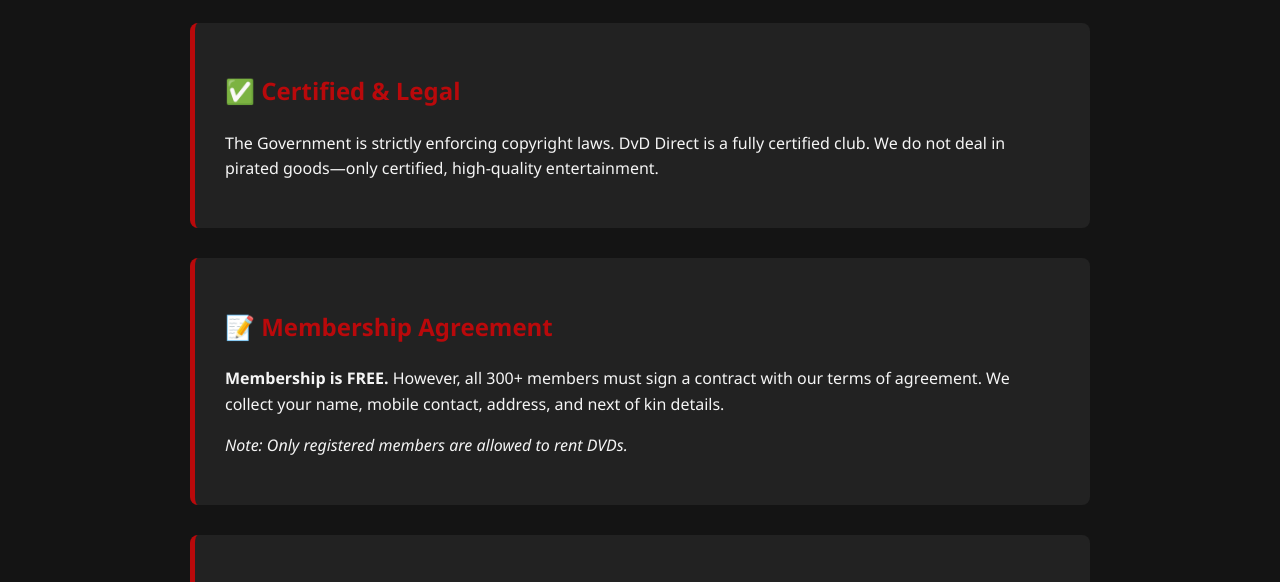
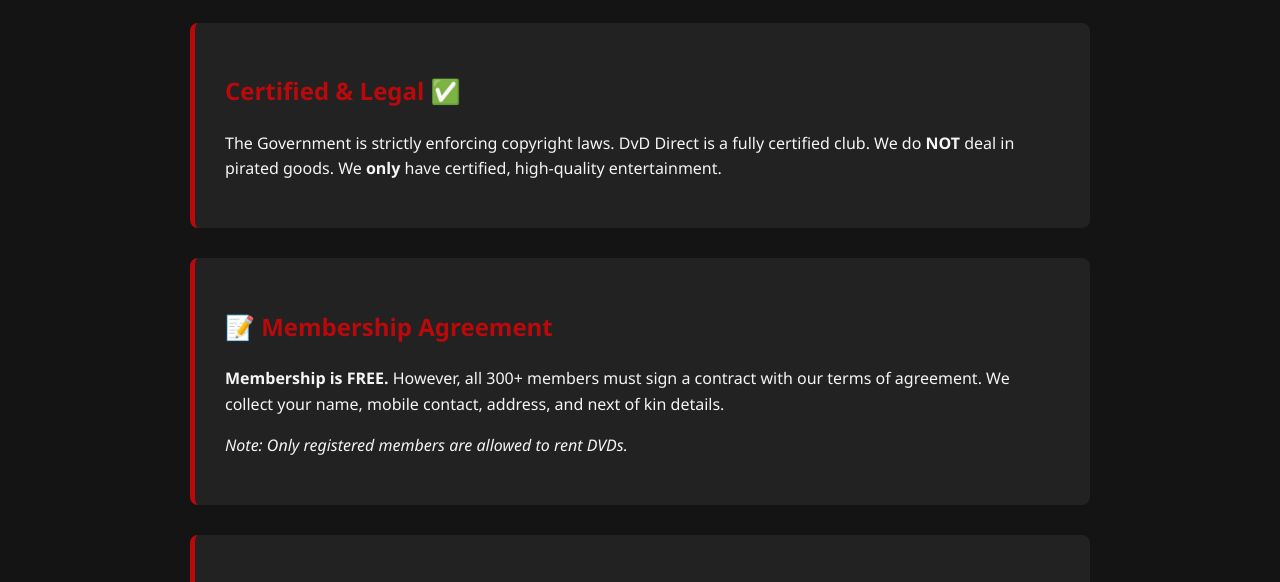
Before and after one commit to MM-ServiceCoder/DvD_Direct-ITProject_6, a plain HTML site: page membership.html in a window 1280 px wide. Shown: the part 181-763 px from the top of the page. Drawn offline with Linux system fonts and the light colour scheme.

Commit message:
Add files via upload

```diff
--- a/membership.html
+++ b/membership.html
@@ -60,8 +60,8 @@
         <h1 style="text-align: center; margin-bottom: 40px;">Club Information & Rules</h1>
 
         <div class="info-box">
-            <h2>✅ Certified & Legal</h2>
-            <p>The Government is strictly enforcing copyright laws. DvD Direct is a fully certified club. We do not deal in pirated goods—only certified, high-quality entertainment.</p>
+            <h2>Certified & Legal ✅</h2>
+            <p>The Government is strictly enforcing copyright laws. DvD Direct is a fully certified club. We do <strong>NOT</strong> deal in pirated goods. We <strong>only</strong> have certified, high-quality entertainment.</p>
         </div>
 
         <div class="info-box">
```
